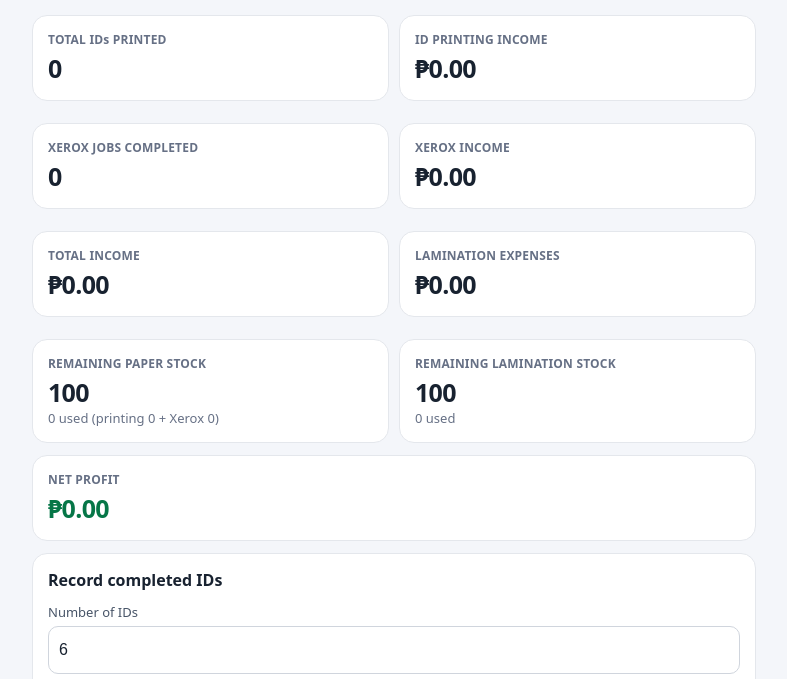
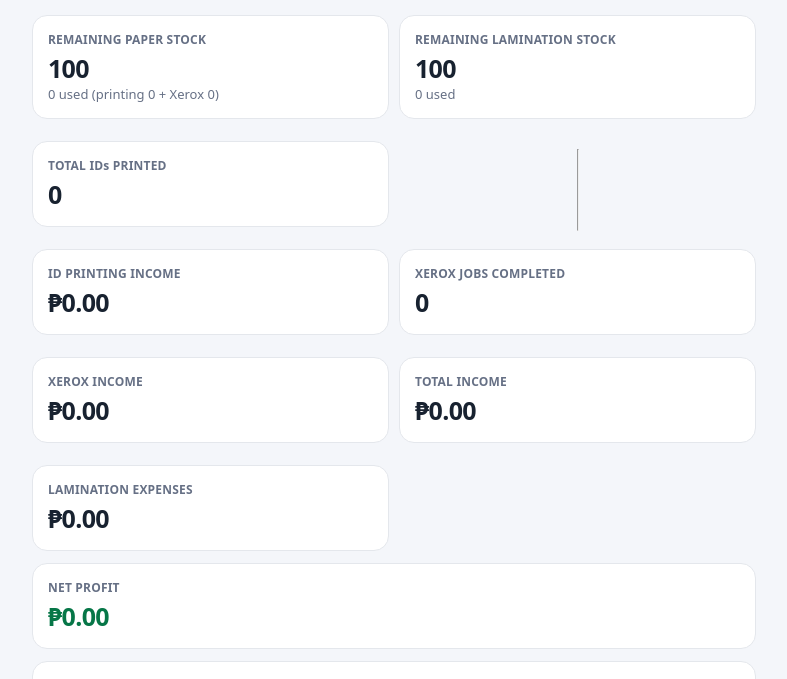
Before and after one commit to zain01-it/id-tracker, a plain HTML site: page index.html in a window 1280 px wide. Shown: the part 84-763 px from the top of the page, without its empty margins (246-1033 px from the left). Drawn offline with Linux system fonts and the light colour scheme.

Commit message:
Remove duplicate sections for paper and lamination stock

```diff
--- a/index.html
+++ b/index.html
@@ -36,14 +36,14 @@ details summary{font-weight:700;cursor:pointer;padding:3px 0}details .row{margin
 <header><h1>ID Printing Tracker</h1><div class="sub">Printing · Lamination · Xerox · Sales · Profit</div></header>
 
 <div class="grid">
- <section class="card"><div class="label">TOTAL IDs PRINTED</div><div class="value" id="ids">0</div></section>
+ <section class="card"><div class="label">REMAINING PAPER STOCK</div><div class="value" id="paperLeft">100</div><div class="muted" id="paperUsed">0 used</div></section>
+ <section class="card"><div class="label">REMAINING LAMINATION STOCK</div><div class="value" id="lamLeft">100</div><div class="muted" id="lamUsed">0 used</div></section> <section class="card"><div class="label">TOTAL IDs PRINTED</div><div class="value" id="ids">0</div></section>
+ <hr>
  <section class="card"><div class="label">ID PRINTING INCOME</div><div class="value" id="idIncome">₱0.00</div></section>
  <section class="card"><div class="label">XEROX JOBS COMPLETED</div><div class="value" id="xeroxJobs">0</div></section>
  <section class="card"><div class="label">XEROX INCOME</div><div class="value" id="xeroxIncome">₱0.00</div></section>
  <section class="card"><div class="label">TOTAL INCOME</div><div class="value" id="gross">₱0.00</div></section>
  <section class="card"><div class="label">LAMINATION EXPENSES</div><div class="value" id="expense">₱0.00</div></section>
- <section class="card"><div class="label">REMAINING PAPER STOCK</div><div class="value" id="paperLeft">100</div><div class="muted" id="paperUsed">0 used</div></section>
- <section class="card"><div class="label">REMAINING LAMINATION STOCK</div><div class="value" id="lamLeft">100</div><div class="muted" id="lamUsed">0 used</div></section>
 </div>
 <section class="card-full"><div class="label">NET PROFIT</div><div class="value green" id="profit">₱0.00</div></section>
 <section class="card">
```
